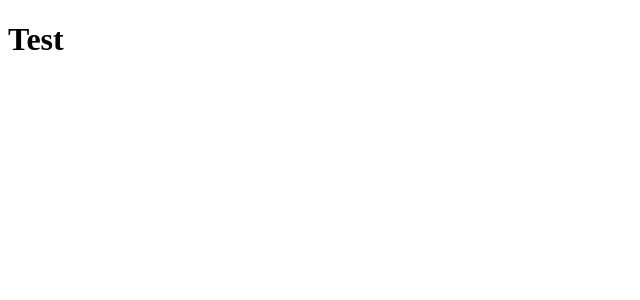
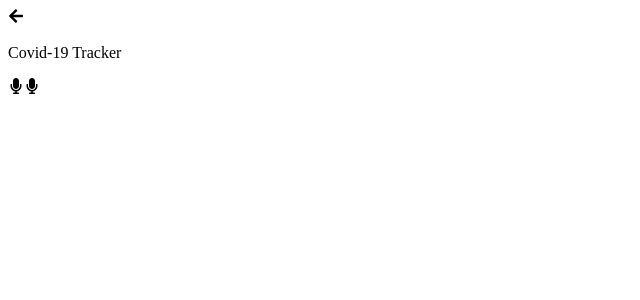
Before and after one commit to nedjwab/Covid19-tracker, a React (Create React App) app: page / in a window 1280 px wide. Shown: the top 300 px of the page, without its empty margins (0-640 px from the left). Built offline with nearby package versions, Linux system fonts and the light colour scheme.

Commit message:
Add Navbar component

```diff
--- a/package.json
+++ b/package.json
@@ -10,6 +10,8 @@
     "react-dom": "^18.2.0",
     "react-icons": "^4.4.0",
     "react-redux": "^8.0.2",
+    "react-router": "^6.3.0",
+    "react-router-dom": "^6.3.0",
     "react-scripts": "5.0.1",
     "web-vitals": "^2.1.4"
   },
--- a/src/App.js
+++ b/src/App.js
@@ -1,8 +1,11 @@
 import './App.css';
+import Navbar from './components/Navbar';
 
 function App() {
   return (
-    <h1>Test</h1>
+    <>
+      <Navbar />
+    </>
   );
 }
 
--- /dev/null
+++ b/src/components/Categories.js
@@ -0,0 +1,5 @@
+const Categories = () => (
+  <h1>Categories</h1>
+);
+
+export default Categories;
--- /dev/null
+++ b/src/components/Countries.js
@@ -0,0 +1,5 @@
+const Countries = () => (
+  <h1>Countries</h1>
+);
+
+export default Countries;
--- /dev/null
+++ b/src/components/Navbar.js
@@ -0,0 +1,14 @@
+import { FaMicrophone, FaArrowLeft } from 'react-icons/fa';
+
+const Navbar = () => (
+  <header>
+    <span><FaArrowLeft /></span>
+    <p className="title">Covid-19 Tracker</p>
+    <div className="icons">
+      <span className="microphone"><FaMicrophone /></span>
+      <span className="microphone"><FaMicrophone /></span>
+    </div>
+  </header>
+);
+
+export default Navbar;
```
Also changed, not shown: 1 other file (tests, documents, lock files or other folders).
